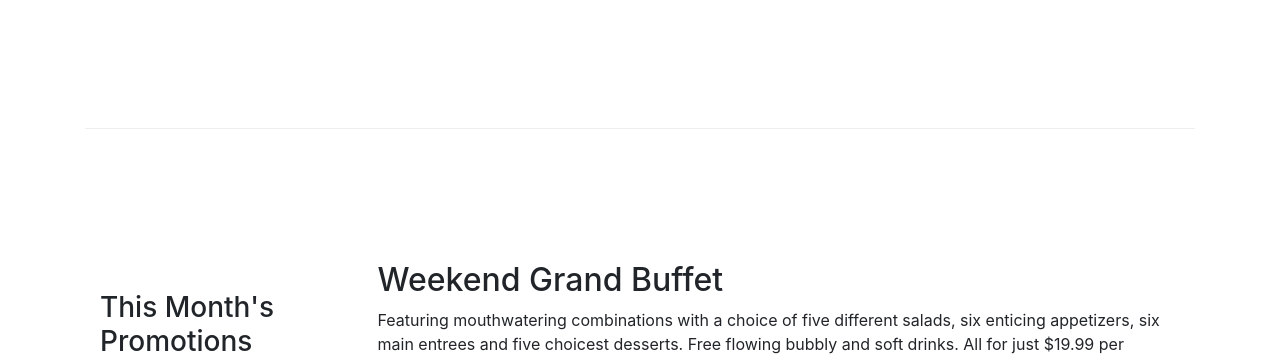
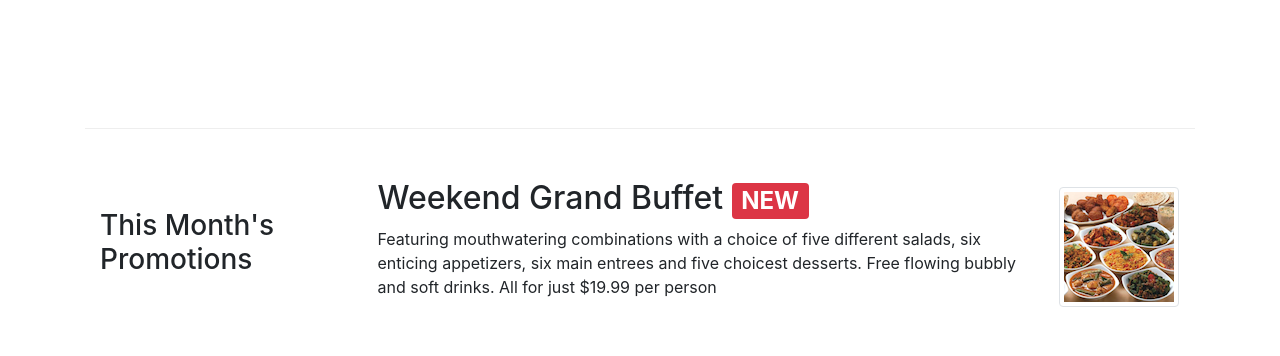
Before and after one commit to Oishani/Learning-Bootstrap4, a website: page index.html in a window 1280 px wide. Shown: the part 605-961 px from the top of the page. Drawn offline with nearby package versions, Linux system fonts and the light colour scheme.

Commit message:
Assignment 2: part 2

```diff
--- a/index.html
+++ b/index.html
@@ -77,12 +77,13 @@
                 <h3>This Month's Promotions</h3>
             </div>
             <div class="col col-sm col-md">
-                <h2>Weekend Grand Buffet</h2>
+                <h2>Weekend Grand Buffet <span class="badge badge-danger">NEW</span></h2>
                 <p>Featuring mouthwatering combinations with a choice of five different salads, six enticing appetizers,
                     six main entrees and five choicest desserts. Free flowing bubbly and soft drinks. All for just
                     $19.99 per person </p>
             </div>
-        </div>
+            <img class="d-flex mr-3 img-thumbnail align-self-center" src="img/buffet.png" alt="Uthappizza">
+
 
             <div class="row row-content align-items-center">
                 <div class="col-12 col-sm-4 order-sm-last col-md-3">
@@ -95,9 +96,11 @@
                         <div class="media-body">
                             <h2 class="mt-0">Alberto Somayya</h2>
                             <h4>Executive Chef</h4>
-                        <p>Award winning three-star Michelin chef with wide International experience having worked
+                            <p>Award winning three-star Michelin chef with wide International experience having
+                                worked
                                 closely with
-                            whos-who in the culinary world, he specializes in creating mouthwatering Indo-Italian fusion
+                                whos-who in the culinary world, he specializes in creating mouthwatering
+                                Indo-Italian fusion
                                 experiences. </p>
                         </div>
                     </div>
@@ -125,15 +128,16 @@
                             HONG KONG<br>
                             <i class="fa fa-phone fa-lg"></i>: +852 1234 5678<br>
                             <i class="fa fa-fax fa-lg"></i>: +852 8765 4321<br>
-                        <i class="fa fa-envelope fa-lg"></i>: <a href="mailto:confusion@food.net">confusion@food.net</a>
+                            <i class="fa fa-envelope fa-lg"></i>: <a
+                                href="mailto:confusion@food.net">confusion@food.net</a>
                         </address>
                     </div>
                     <div class="col-12 col-sm-4 align-self-center">
                         <div class="text-center">
                             <a class="btn btn-social-icon btn-google" href="http://google.com/+"><i
                                     class="fa fa-google-plus fa-lg"></i></a>
-                        <a class="btn btn-social-icon btn-facebook" href="http://www.facebook.com/profile.php?id="><i
-                                class="fa fa-facebook fa-lg"></i></a>
+                            <a class="btn btn-social-icon btn-facebook"
+                                href="http://www.facebook.com/profile.php?id="><i class="fa fa-facebook fa-lg"></i></a>
                             <a class="btn btn-social-icon btn-linkedin" href="http://www.linkedin.com/in/"><i
                                     class="fa fa-linkedin fa-lg"></i></a>
                             <a class="btn btn-social-icon btn-twitter" href="http://twitter.com/"><i
```
Lines whose indentation alone changed are shown as unchanged.
